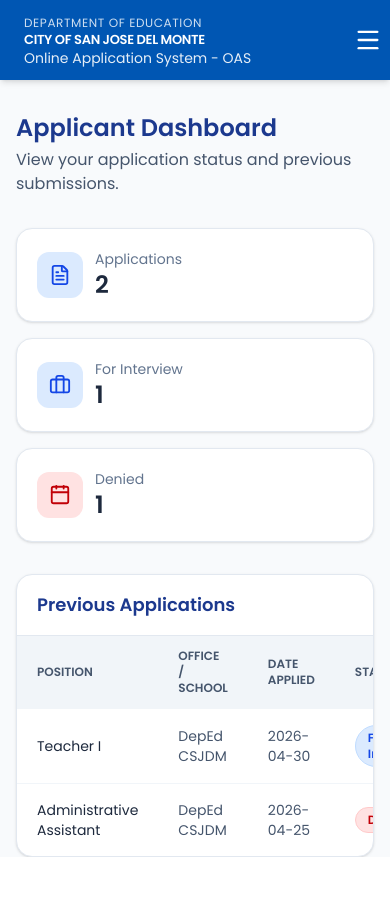
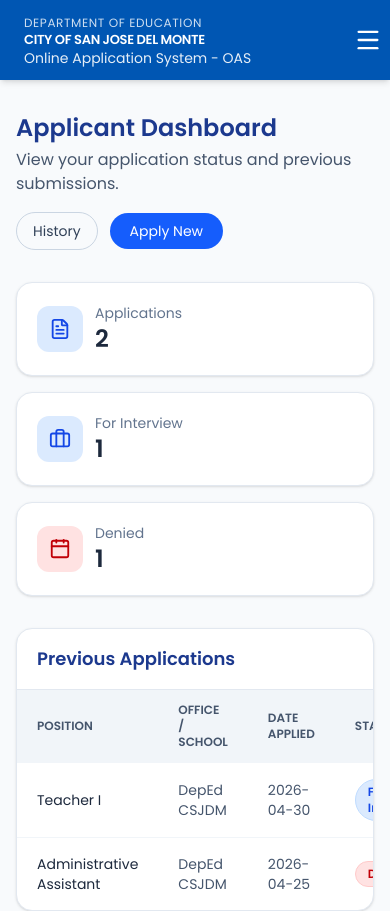
Before and after one commit to Eljay0410/online-app-system, a React (Vite) app: page /Applicantdashboard in a window 390 px wide. Before the commit the page ends 857 px from the top, so only its background shows below. Built offline with nearby package versions, Linux system fonts and the light colour scheme.

Commit message:
feat: enhance Applicant Dashboard layout and navigation
- Improved header layout by adding navigation links for application history and new job applications.
- Updated styling for better responsiveness and user experience.
- Refactored comments for clarity and consistency in the code structure.

```diff
--- a/src/component/Applicantdash.jsx
+++ b/src/component/Applicantdash.jsx
@@ -37,7 +37,11 @@ export default function ApplicantDash() {
   return (
     <div className="min-h-screen bg-slate-50 pt-28 px-4 sm:px-6 lg:px-8">
       <div className="max-w-6xl mx-auto space-y-8">
-        {/* Header */}
+
+        {/* HEADER */}
+        <div className="flex flex-col sm:flex-row sm:items-center sm:justify-between gap-4">
+
+          {/* LEFT */}
           <div>
             <h1 className="text-2xl sm:text-3xl font-bold text-blue-900">
               Applicant Dashboard
@@ -47,8 +51,28 @@ export default function ApplicantDash() {
             </p>
           </div>
 
-        {/* Cards */}
+          {/* RIGHT */}
+          <div className="flex items-center gap-3">
+            <Link
+              to="/application-history"
+              className="px-4 py-2 rounded-full border border-slate-300 text-slate-700 text-sm hover:bg-slate-100 transition"
+            >
+              History
+            </Link>
+
+            <Link
+              to="/jobs"
+              className="px-5 py-2 rounded-full bg-blue-600 text-white text-sm font-medium hover:bg-blue-700 transition"
+            >
+              Apply New
+            </Link>
+          </div>
+
+        </div>
+
+        {/* CARDS */}
         <div className="grid grid-cols-1 sm:grid-cols-3 gap-4">
+
           <div className="bg-white rounded-2xl shadow-sm border border-slate-200 p-5">
             <div className="flex items-center gap-3">
               <div className="bg-blue-100 text-blue-700 p-3 rounded-xl">
@@ -98,10 +122,12 @@ export default function ApplicantDash() {
               </div>
             </div>
           </div>
+
         </div>
 
-        {/* Applications Table */}
+        {/* TABLE */}
         <div className="bg-white rounded-2xl shadow-sm border border-slate-200 overflow-hidden">
+
           <div className="px-5 py-4 border-b border-slate-200">
             <h2 className="text-lg font-semibold text-blue-900">
               Previous Applications
@@ -114,7 +140,9 @@ export default function ApplicantDash() {
             </div>
           ) : (
             <div className="overflow-x-auto">
+
               <table className="w-full text-sm text-left">
+
                 <thead className="bg-slate-100 text-slate-600 uppercase text-xs">
                   <tr>
                     <th className="px-5 py-3">Position</th>
@@ -165,10 +193,13 @@ export default function ApplicantDash() {
                     </tr>
                   ))}
                 </tbody>
+
               </table>
+
             </div>
           )}
         </div>
+
       </div>
     </div>
   );
--- a/src/component/Navbar-applicant.jsx
+++ b/src/component/Navbar-applicant.jsx
@@ -45,13 +45,6 @@ export default function NavbarApplicant() {
               className="text-white hover:text-black font-medium transition-colors"
             >
               Home
-            </Link>
-
-            <Link
-              to="/jobopenings"
-              className="text-white hover:text-black font-medium transition-colors"
-            >
-              Find Jobs
             </Link>
 
             <a
```
Lines whose indentation alone changed are shown as unchanged.
